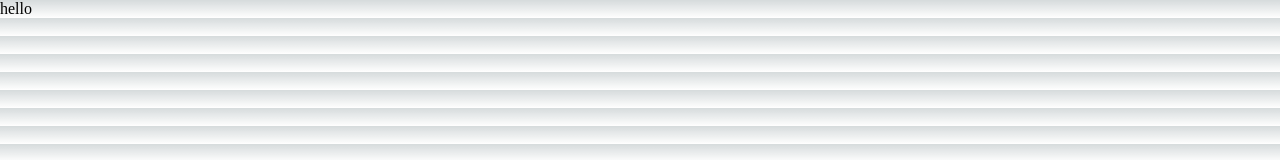
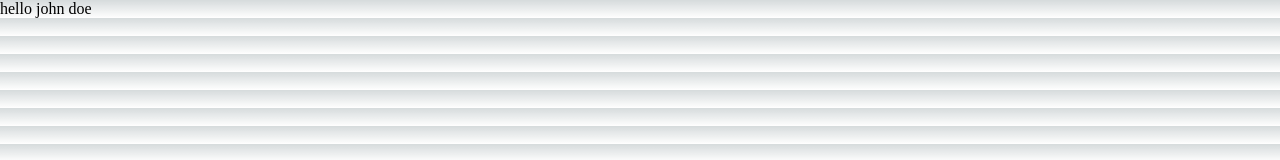
Before and after one commit to kristijan-pajtasev/nextjs-rendering-examples, a Next.js app: page /ssr-bad-practice in a window 1280 px wide. Shown: the top 160 px of the page. Built offline with nearby package versions, Linux system fonts and the light colour scheme.

Commit message:
server rendering

```diff
--- a/pages/ssr-bad-practice/index.js
+++ b/pages/ssr-bad-practice/index.js
@@ -1,13 +1,13 @@
-const BadPractices = () => {
+const BadPractices = ({firstName, secondName}) => {
   return (
-    <div>hello</div>
+    <div>hello {firstName} {secondName}</div>
   )
 }
 
 export async function getServerSideProps(context) {
   console.log("get server props")
   return {
-    props: {}
+    props: { firstName: "john", secondName: "doe"}
   }
 }
 
```
